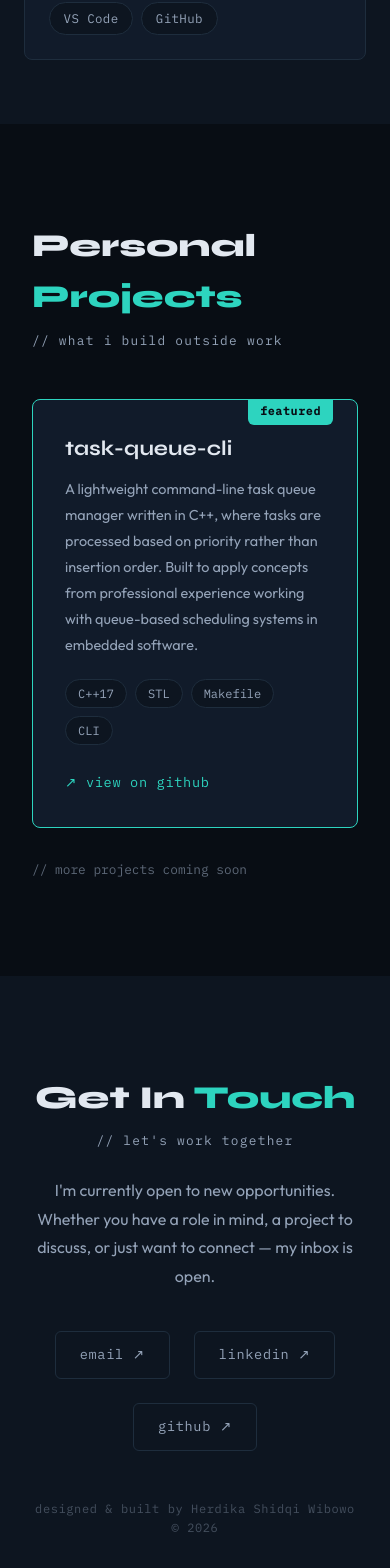
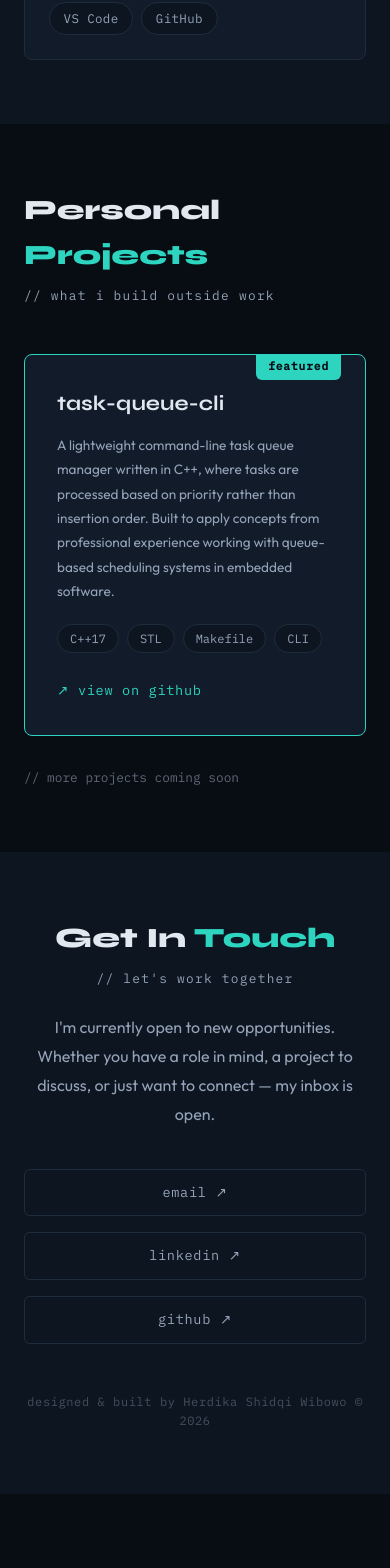
Before and after one commit to swherdika/portofolio, a React (Vite) app: page / in a window 390 px wide. Shown: the part 3840-5408 px from the top of the page. After the commit the page ends 5334 px from the top, so only its background shows below. Built offline with nearby package versions, Linux system fonts and the light colour scheme.

Commit message:
feat: add responsive UI to projects and contact. all responsive design added

```diff
--- a/src/components/Contact.jsx
+++ b/src/components/Contact.jsx
@@ -1,7 +1,10 @@
+import useIsMobile from '../hooks/useIsMobile'
+
 function Contact() {
+  const isMobile = useIsMobile()
 
   const sectionStyle = {
-    padding: '6rem 2rem',
+    padding: isMobile ? '4rem 1.5rem' : '6rem 2rem',
     backgroundColor: 'var(--bg-secondary)',
   }
 
@@ -16,7 +19,7 @@ function Contact() {
 
   const headingStyle = {
     fontFamily: 'var(--font-display)',
-    fontSize: '2rem',
+    fontSize: isMobile ? '1.75rem' : '2rem',
     fontWeight: 800,
     color: 'var(--text-primary)',
     marginBottom: '0.5rem',
@@ -44,15 +47,17 @@ function Contact() {
 
   const linksStyle = {
     display: 'flex',
-    gap: '1.5rem',
-    flexWrap: 'wrap',
-    justifyContent: 'center',
+    flexDirection: isMobile ? 'column' : 'row',
+    gap: '1rem',
+    alignItems: 'center',
     marginBottom: '3rem',
+    width: isMobile ? '100%' : 'auto',
   }
 
   const linkStyle = {
     display: 'flex',
     alignItems: 'center',
+    justifyContent: 'center',
     gap: '0.5rem',
     padding: '0.75rem 1.5rem',
     border: '1px solid var(--border)',
@@ -62,6 +67,7 @@ function Contact() {
     color: 'var(--text-secondary)',
     transition: 'all 0.2s ease',
     letterSpacing: '0.05em',
+    width: isMobile ? '100%' : 'auto',
   }
 
   const footerStyle = {
@@ -73,25 +79,22 @@ function Contact() {
   }
 
   const links = [
-    { label: 'email', value: 'herdika.s1@gmail.com', href: 'mailto:herdika.s1@gmail.com' },
-    { label: 'linkedin', value: '/in/herdika-shidqi', href: 'https://linkedin.com/in/herdika-shidqi' },
-    { label: 'github', value: '/swherdika', href: 'https://github.com/swherdika' },
+    { label: 'email', href: 'mailto:herdika.s1@gmail.com' },
+    { label: 'linkedin', href: 'https://linkedin.com/in/herdika-shidqi' },
+    { label: 'github', href: 'https://github.com/swherdika' },
   ]
 
   return (
     <section id="contact" style={sectionStyle}>
       <div style={innerStyle}>
-
         <h2 style={headingStyle}>
           Get In <span style={headingAccentStyle}>Touch</span>
         </h2>
         <p style={subheadingStyle}>// let's work together</p>
-
         <p style={descStyle}>
           I'm currently open to new opportunities. Whether you have a role in mind,
           a project to discuss, or just want to connect — my inbox is open.
         </p>
-
         <div style={linksStyle}>
           {links.map((link) => (
             <a
@@ -113,11 +116,9 @@ function Contact() {
             </a>
           ))}
         </div>
-
         <p style={footerStyle}>
           designed & built by Herdika Shidqi Wibowo © 2026
         </p>
-
       </div>
     </section>
   )
--- a/src/components/Projects.jsx
+++ b/src/components/Projects.jsx
@@ -1,3 +1,5 @@
+import useIsMobile from '../hooks/useIsMobile'
+
 const projects = [
   {
     name: 'task-queue-cli',
@@ -9,9 +11,10 @@ const projects = [
 ]
 
 function Projects() {
+  const isMobile = useIsMobile()
 
   const sectionStyle = {
-    padding: '6rem 2rem',
+    padding: isMobile ? '4rem 1.5rem' : '6rem 2rem',
   }
 
   const innerStyle = {
@@ -21,7 +24,7 @@ function Projects() {
 
   const headingStyle = {
     fontFamily: 'var(--font-display)',
-    fontSize: '2rem',
+    fontSize: isMobile ? '1.75rem' : '2rem',
     fontWeight: 800,
     color: 'var(--text-primary)',
     marginBottom: '0.5rem',
@@ -44,7 +47,7 @@ function Projects() {
     border: '1px solid var(--accent-teal)',
     borderRadius: '8px',
     padding: '2rem',
-    maxWidth: '560px',
+    maxWidth: isMobile ? '100%' : '560px',
     position: 'relative',
   }
 
@@ -72,7 +75,7 @@ function Projects() {
 
   const descStyle = {
     color: 'var(--text-secondary)',
-    fontSize: '0.9rem',
+    fontSize: isMobile ? '0.85rem' : '0.9rem',
     lineHeight: 1.8,
     marginBottom: '1.25rem',
   }
@@ -116,12 +119,10 @@ function Projects() {
   return (
     <section id="projects" style={sectionStyle}>
       <div style={innerStyle}>
-
         <h2 style={headingStyle}>
           Personal <span style={headingAccentStyle}>Projects</span>
         </h2>
         <p style={subheadingStyle}>// what i build outside work</p>
-
         {projects.map((project) => (
           <div key={project.name} style={cardStyle}>
             {project.highlight && (
@@ -146,9 +147,7 @@ function Projects() {
             </a>
           </div>
         ))}
-
         <p style={moreComingStyle}>// more projects coming soon</p>
-
       </div>
     </section>
   )
```
